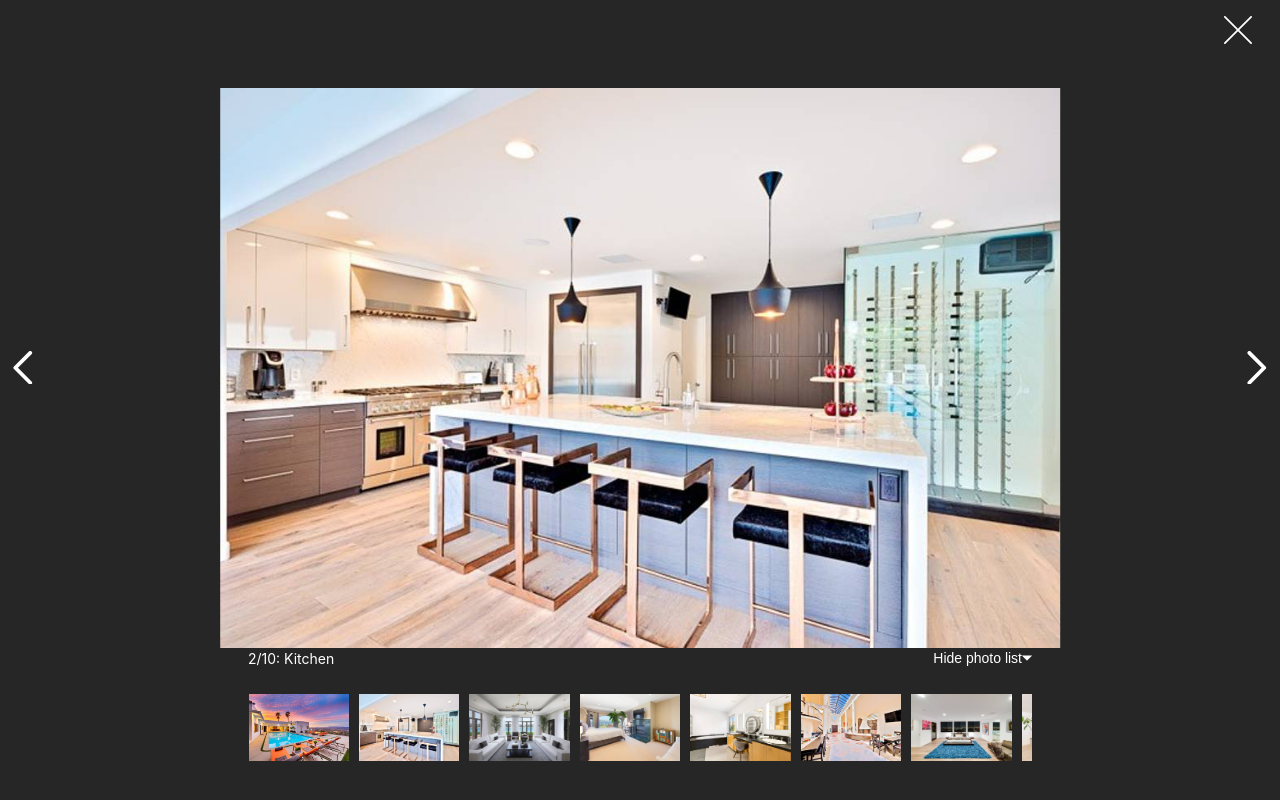
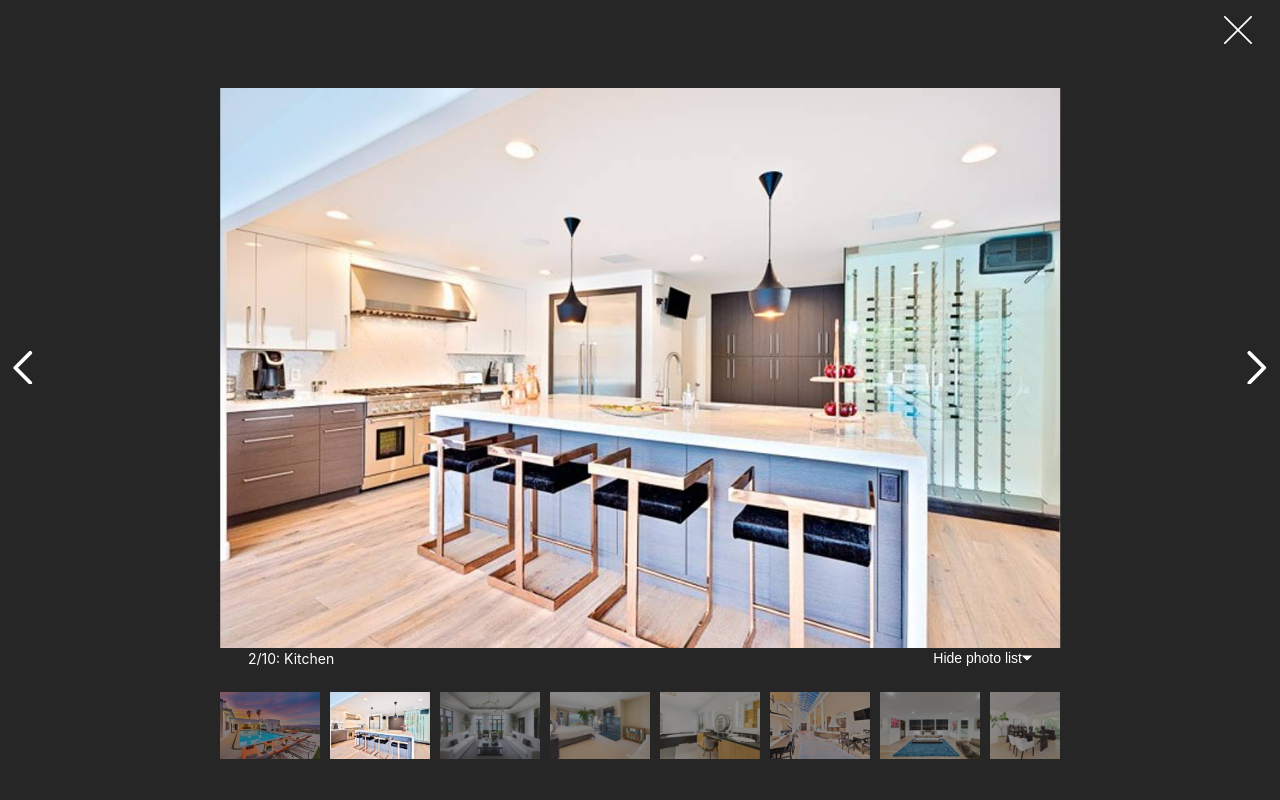
Before and after one commit to hacker-home/Photo-Module, a React app: page / in a window 1280 px wide. Both pictures are taken after a click on the picture 800 px from the left and 121 px from the top of the page. Built offline with nearby package versions, Linux system fonts and the light colour scheme; the HTML template or start-up script is replaced by a standard one.

Commit message:
Implement photo slider highlight on selected photo

```diff
--- a/client/src/DefaultData.js
+++ b/client/src/DefaultData.js
@@ -14,7 +14,7 @@ const DefaultData = {
   isSaved: false,
   listingPhotos: [
     {
-      url: photoOne, desc: 'Check out that view!', isVerified: true,
+      url: photoOne, desc: 'Modern Luxury Villa', isVerified: true,
     },
     {
       url: photoTwo, desc: 'Kitchen', isVerified: false,
--- a/client/src/components/PhotoCarousel.jsx
+++ b/client/src/components/PhotoCarousel.jsx
@@ -57,9 +57,9 @@ class PhotoCarousel extends Component {
                 togglePhotoSlider={this.togglePhotoSlider}
                 photoSliderIsShown={photoSliderIsShown}
               />
-
               <PhotoSlider
                 photos={photos}
+                currentPhotoIndex={currentPhotoIndex}
                 handleClickedPhoto={handleClickedPhoto}
                 photoSliderIsShown={photoSliderIsShown}
               />
--- a/client/src/components/PhotoSlider.jsx
+++ b/client/src/components/PhotoSlider.jsx
@@ -13,24 +13,27 @@ class PhotoSlider extends Component {
   render() {
     const {
       photos,
+      currentPhotoIndex,
       handleClickedPhoto,
-      // photoSliderIsShown,
     } = this.props;
 
-    // const photoSliderClass = photoSliderIsShown ? 'photo-slider' : 'display-none';
-
     return (
-      <div className="photo-slider">
+      <div className="photo-slider" aria-hidden="false">
+        <div className="photo-slider-inner">
+          <ul className="photo-slider-list">
             {
               photos.map((photo, index) => (
                 <PhotoSliderPhoto
                   photo={photo.url}
                   index={index}
+                  currentPhotoIndex={currentPhotoIndex}
                   handleClickedPhoto={handleClickedPhoto}
                   key={photo.url}
                 />
               ))
             }
+          </ul>
+        </div>
       </div>
     );
   }
@@ -38,8 +41,8 @@ class PhotoSlider extends Component {
 
 PhotoSlider.propTypes = {
   photos: PropTypes.arrayOf(PropTypes.objectOf(PropTypes.any)).isRequired,
+  currentPhotoIndex: PropTypes.number.isRequired,
   handleClickedPhoto: PropTypes.func.isRequired,
-  photoSliderIsShown: PropTypes.bool.isRequired,
 };
 
 export default PhotoSlider;
--- a/client/src/components/PhotoSliderPhoto.jsx
+++ b/client/src/components/PhotoSliderPhoto.jsx
@@ -13,13 +13,18 @@ class PhotoSliderPhoto extends Component {
     const {
       index,
       photo,
+      currentPhotoIndex,
       handleClickedPhoto,
     } = this.props;
 
+    const slidePhotoContainerClass = index === currentPhotoIndex ? 'slide-photo-container brighten' : 'slide-photo-container';
+
     return (
-      <div className="slide-photo">
-        <img className="slideshow-photo" name={index} src={photo} onClick={handleClickedPhoto} role="presentation" alt="" />
-      </div>
+      <li className="slide-photo-list-item">
+        <button type="button" className={slidePhotoContainerClass}>
+          <img className="slide-photo" name={index} src={photo} onClick={handleClickedPhoto} role="presentation" alt="" />
+        </button>
+      </li>
     );
   }
 }
@@ -27,6 +32,7 @@ class PhotoSliderPhoto extends Component {
 PhotoSliderPhoto.propTypes = {
   index: PropTypes.number.isRequired,
   photo: PropTypes.string.isRequired,
+  currentPhotoIndex: PropTypes.number.isRequired,
   handleClickedPhoto: PropTypes.func.isRequired,
 };
 
```
Also changed, not shown: public/dist/bundle.js, public/dist/styles.css. Lines whose indentation alone changed are shown as unchanged.
